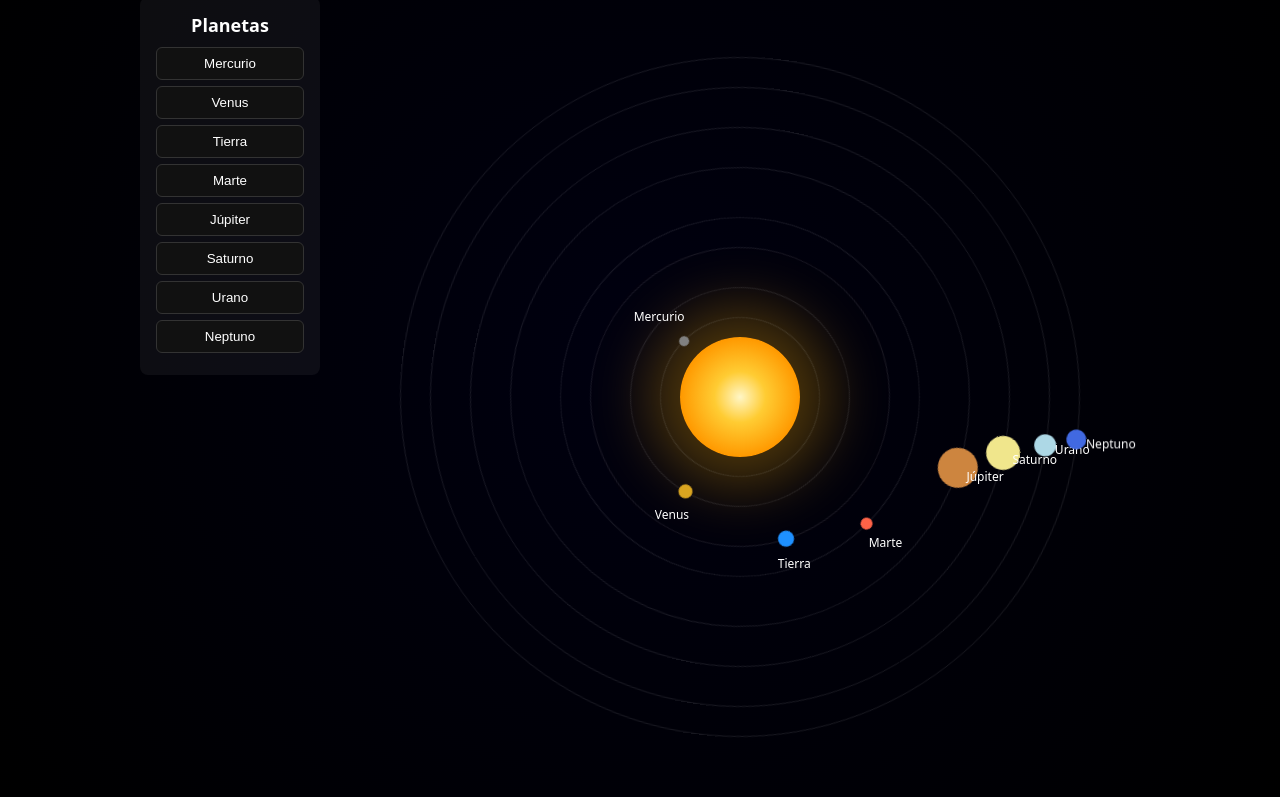
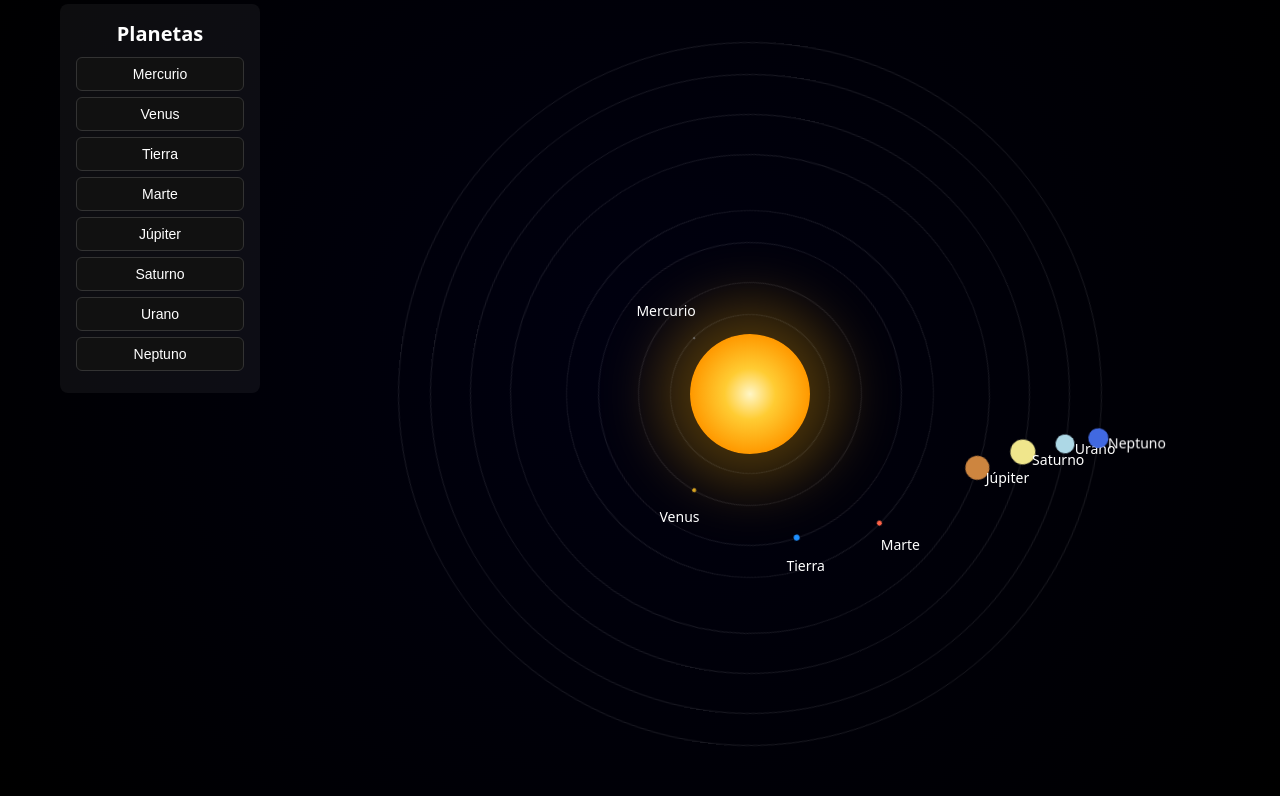
Before and after one commit to Ragnar-sk/sistema-solar, a plain HTML site: page index.html in a window 1280 px wide. Shown: the part 81-878 px from the top of the page. Drawn offline with Linux system fonts and the light colour scheme.

Commit message:
Update style.css

```diff
--- a/style.css
+++ b/style.css
@@ -1,38 +1,44 @@
 * { margin: 0; padding: 0; box-sizing: border-box; }
+
 body {
   background: radial-gradient(circle at center, #000010 0%, #000 100%);
   color: white;
   font-family: system-ui, sans-serif;
-  overflow: hidden;
+  overflow-x: hidden;
   display: flex;
   flex-direction: column;
   align-items: center;
+  min-height: 100vh;
 }
 
 header h1 {
-  margin: 20px 0;
+  margin: 16px 0;
   text-align: center;
-  font-size: 28px;
+  font-size: clamp(20px, 4vw, 32px);
   letter-spacing: 2px;
 }
 
 .container {
   display: flex;
+  flex-wrap: wrap;
   justify-content: center;
   align-items: flex-start;
   width: 100%;
+  max-width: 1200px;
+  padding: 0 10px;
 }
 
 /* Sidebar */
 .sidebar {
-  width: 180px;
+  width: 200px;
   background: rgba(255, 255, 255, 0.05);
   padding: 16px;
   border-radius: 8px;
-  margin-right: 20px;
+  margin: 10px;
+  height: fit-content;
 }
 .sidebar h2 {
-  font-size: 18px;
+  font-size: clamp(16px, 3vw, 20px);
   text-align: center;
   margin-bottom: 10px;
 }
@@ -47,28 +53,31 @@ header h1 {
   margin-bottom: 6px;
   cursor: pointer;
   transition: 0.2s;
+  font-size: clamp(12px, 2vw, 14px);
 }
 .sidebar button:hover { background: #333; }
 
 /* Sistema Solar */
 #solar-system {
   position: relative;
-  width: 800px;
-  height: 800px;
+  width: min(90vw, 800px);
+  height: min(90vw, 800px);
+  margin: auto;
 }
 
 .sun {
   position: absolute;
   top: 50%;
   left: 50%;
-  width: 120px;
-  height: 120px;
+  width: 15%;
+  aspect-ratio: 1 / 1;
   transform: translate(-50%, -50%);
   border-radius: 50%;
   background: radial-gradient(circle, #fff6c6, #ffcc33 30%, #ff9900 70%, #b35400 100%);
   box-shadow: 0 0 60px 30px rgba(255,180,0,0.3);
 }
 
+/* Órbitas */
 .orbit {
   position: absolute;
   top: 50%;
@@ -78,7 +87,6 @@ header h1 {
   transform-origin: center;
   animation: spin linear infinite;
 }
-
 .planet {
   position: absolute;
   top: 50%;
@@ -87,40 +95,36 @@ header h1 {
   border-radius: 50%;
 }
 
-/* Planetas */
-.mercury { width: 10px; height: 10px; background: gray; }
-.venus { width: 14px; height: 14px; background: goldenrod; }
-.earth { width: 16px; height: 16px; background: dodgerblue; }
-.mars { width: 12px; height: 12px; background: tomato; }
-.jupiter { width: 40px; height: 40px; background: peru; }
-.saturn { width: 34px; height: 34px; background: khaki; }
-.uranus { width: 22px; height: 22px; background: lightblue; }
-.neptune { width: 20px; height: 20px; background: royalblue; }
+/* Planetas (en % para ser responsive) */
+.mercury { width: 1.2%; aspect-ratio: 1/1; background: gray; }
+.venus { width: 1.6%; aspect-ratio: 1/1; background: goldenrod; }
+.earth { width: 2%; aspect-ratio: 1/1; background: dodgerblue; }
+.mars { width: 1.5%; aspect-ratio: 1/1; background: tomato; }
+.jupiter { width: 5%; aspect-ratio: 1/1; background: peru; }
+.saturn { width: 4.5%; aspect-ratio: 1/1; background: khaki; }
+.uranus { width: 3%; aspect-ratio: 1/1; background: lightblue; }
+.neptune { width: 2.8%; aspect-ratio: 1/1; background: royalblue; }
 
-/* Tamaños de órbitas */
-.orbit-mercury { width: 160px; height: 160px; margin:-80px; animation-duration: 8s; }
-.orbit-venus { width: 220px; height: 220px; margin:-110px; animation-duration: 15s; }
-.orbit-earth { width: 300px; height: 300px; margin:-150px; animation-duration: 25s; }
-.orbit-mars { width: 360px; height: 360px; margin:-180px; animation-duration: 40s; }
-.orbit-jupiter { width: 460px; height: 460px; margin:-230px; animation-duration: 100s; }
-.orbit-saturn { width: 540px; height: 540px; margin:-270px; animation-duration: 150s; }
-.orbit-uranus { width: 620px; height: 620px; margin:-310px; animation-duration: 200s; }
-.orbit-neptune { width: 680px; height: 680px; margin:-340px; animation-duration: 250s; }
+/* Tamaños de órbitas en % */
+.orbit-mercury { width: 20%; height: 20%; margin: -10%; animation-duration: 8s; }
+.orbit-venus { width: 28%; height: 28%; margin: -14%; animation-duration: 15s; }
+.orbit-earth { width: 38%; height: 38%; margin: -19%; animation-duration: 25s; }
+.orbit-mars { width: 46%; height: 46%; margin: -23%; animation-duration: 40s; }
+.orbit-jupiter { width: 60%; height: 60%; margin: -30%; animation-duration: 100s; }
+.orbit-saturn { width: 70%; height: 70%; margin: -35%; animation-duration: 150s; }
+.orbit-uranus { width: 80%; height: 80%; margin: -40%; animation-duration: 200s; }
+.orbit-neptune { width: 88%; height: 88%; margin: -44%; animation-duration: 250s; }
 
-/* Animación del giro */
-@keyframes spin {
-  from { transform: rotate(0deg); }
-  to { transform: rotate(360deg); }
-}
+@keyframes spin { from { transform: rotate(0deg); } to { transform: rotate(360deg); } }
 
-/* Etiquetas de planetas (nombres) */
+/* Nombres de planetas (siempre horizontales) */
 .label {
   position: absolute;
   top: 50%;
   left: 100%;
   transform: translate(10px, -50%);
   white-space: nowrap;
-  font-size: 12px;
+  font-size: clamp(10px, 1.5vw, 14px);
   color: #fff;
   animation: counter-rotate linear infinite;
 }
@@ -128,8 +132,6 @@ header h1 {
   from { transform: translate(10px, -50%) rotate(0deg); }
   to { transform: translate(10px, -50%) rotate(-360deg); }
 }
-
-/* Sincronización de animaciones */
 .orbit-mercury .label { animation-duration: 8s; }
 .orbit-venus .label { animation-duration: 15s; }
 .orbit-earth .label { animation-duration: 25s; }
@@ -148,6 +150,7 @@ header h1 {
   display: flex;
   justify-content: center;
   align-items: center;
+  padding: 20px;
 }
 .modal-content {
   background: #111;
@@ -157,6 +160,7 @@ header h1 {
   color: #fff;
   text-align: center;
   position: relative;
+  width: 90%;
 }
 #close-modal {
   position: absolute;
@@ -168,3 +172,22 @@ header h1 {
   font-size: 20px;
   cursor: pointer;
 }
+
+/* Responsive para pantallas pequeñas */
+@media (max-width: 768px) {
+  .container {
+    flex-direction: column;
+    align-items: center;
+  }
+  .sidebar {
+    order: 2;
+    width: 90%;
+    text-align: center;
+  }
+  #solar-system {
+    order: 1;
+    width: 100%;
+    height: auto;
+    aspect-ratio: 1 / 1;
+  }
+}
```
